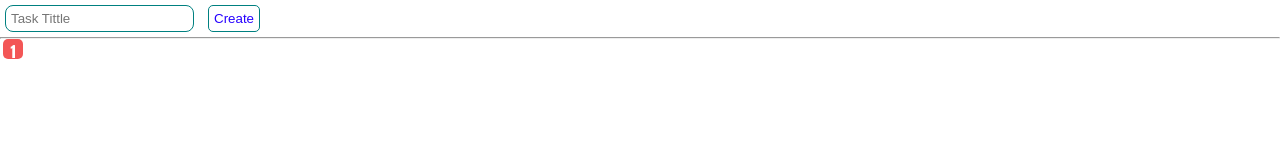
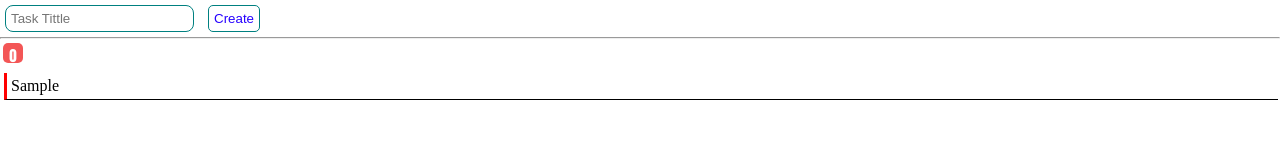
Before and after one commit to Analysis-corp/practice-main, a plain HTML site: page P10/index.html in a window 1280 px wide. Both pictures are taken after typing "Sample" into the empty fields and a click on the button "Create". Drawn offline with Linux system fonts and the light colour scheme.

Commit message:
add features

```diff
--- a/P10/index.html
+++ b/P10/index.html
@@ -19,8 +19,8 @@
 
     <!-- task-container -->
     <div id="task-container"></div>
-    <div class="number-container">
-      <p class="task-number">1</p>
+    <!-- <div class="number-container">
+      <p class="task-number">1</p> -->
     </div>
   </body>
 </html>
--- a/P10/script.js
+++ b/P10/script.js
@@ -5,18 +5,42 @@ const taskContainer = document.querySelector("#task-container");
 const tasks = [];
 
 createBTN.addEventListener("click", () => {
-  tasks.push(inputTittle.value);
+  // tasks.push(inputTittle.value);
+  tasks.push({
+    tittle: inputTittle.value,
+  });
   console.log("new task created :", tasks);
   inputTittle.value = "";
+
+  renderTasks();
 });
 
 function renderTasks() {
   taskContainer.innerHTML = "";
+  for (let counter = 0; counter < tasks.length; counter++) {
     const newTask = document.createElement("div");
     newTask.classList.add("task");
 
+    // create number  container , add task number
     const numberContainer = document.createElement("div");
     numberContainer.classList.add("number-container");
     const taskNumber = document.createElement("p");
     taskNumber.classList.add("task-number");
+    taskNumber.innerText = counter;
+
+    numberContainer.appendChild(taskNumber);
+    taskContainer.appendChild(numberContainer);
+
+    // console.log(taskContainer);
+
+    //create tittle
+    const newTittle = document.createElement("p");
+    newTittle.innerText = tasks[counter].tittle;
+    newTask.appendChild(newTittle);
+    console.log(newTask);
+    taskContainer.appendChild(newTask);
+
+    //add img
+    const imageContainer = document.createElement("div");
   }
+}
--- a/P10/style.css
+++ b/P10/style.css
@@ -37,7 +37,7 @@ button:hover {
   align-items: center;
   justify-content: space-between;
   padding: 4px;
-  margin: 4px o;
+  margin: 10px 2px 4px 4px;
   border-left: 3px solid red;
   border-bottom: 1px solid black;
 }
@@ -60,3 +60,7 @@ button:hover {
   text-align: center;
   padding-top: 1px;
 }
+
+#task-container {
+  margin: 4px 0;
+}
```
Lines whose indentation alone changed are shown as unchanged.
